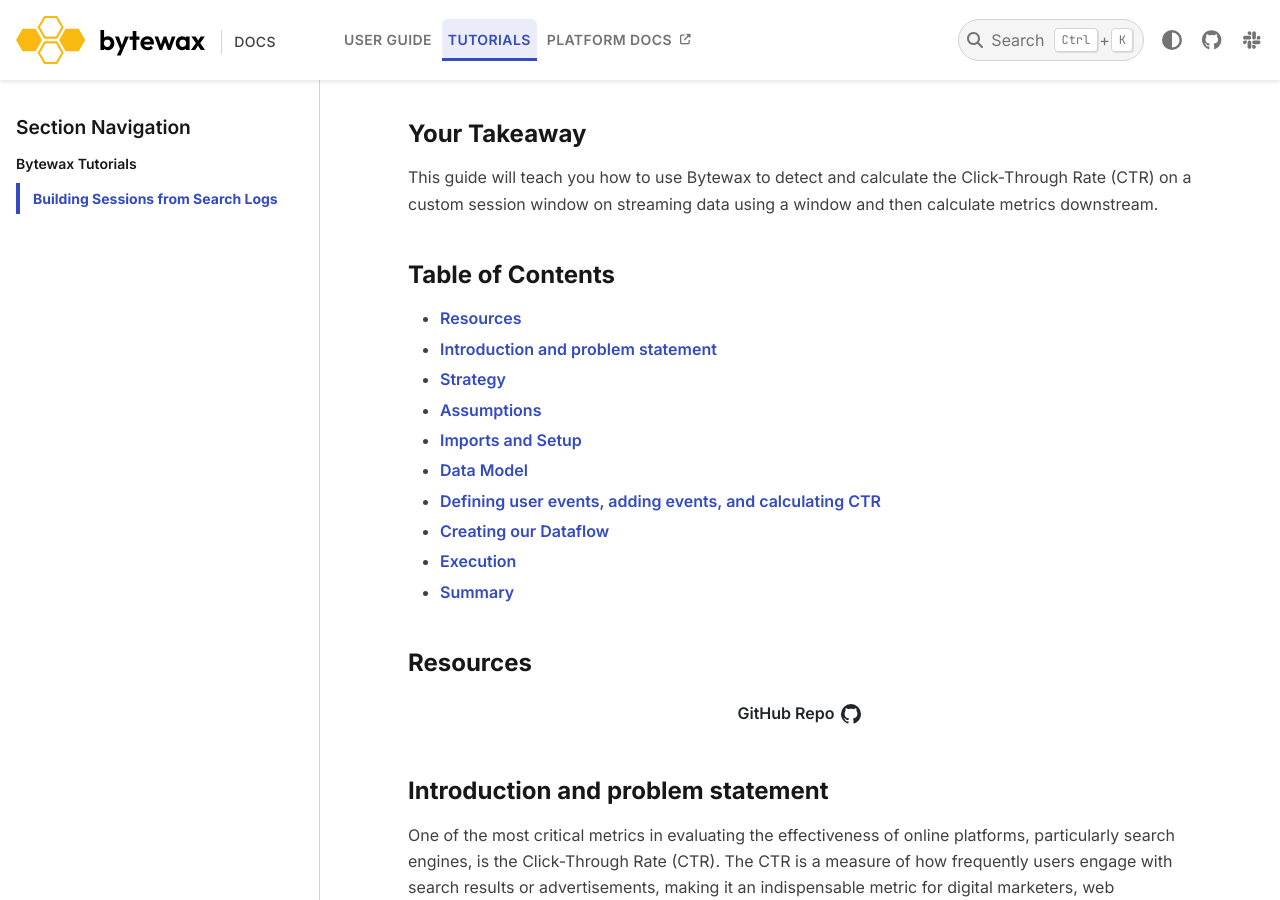
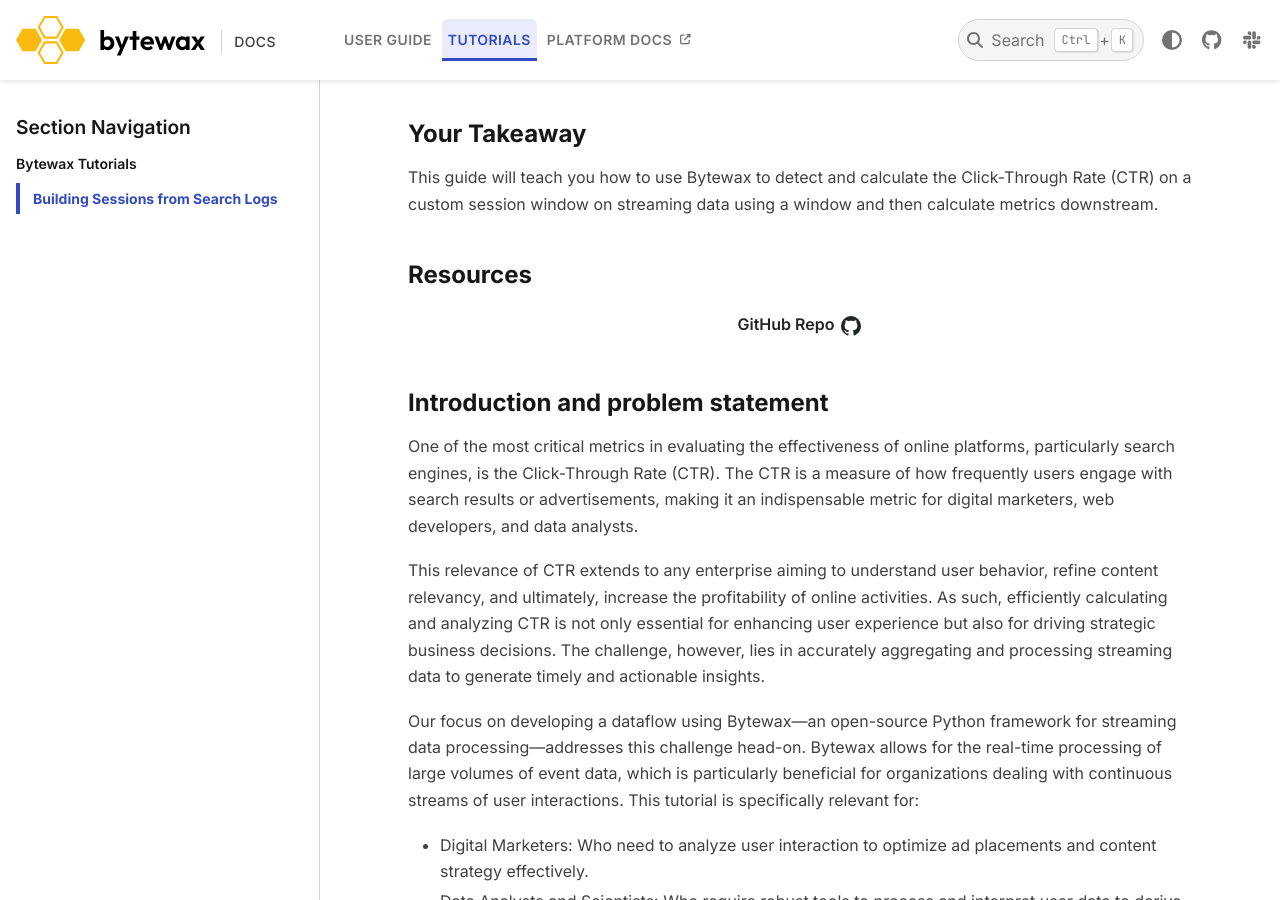
Before and after one commit to bytewax/bytewax, a Sphinx documentation site: the page built from docs/tutorial/search-logs/search-logs-tutorial.md, in a window 1280 px wide and 900 px high, scrolled down 491 px. Built offline with Sphinx 7.4.7 and the PyData theme 0.15.4, drawn with Linux system fonts in a browser that asks for light colours; pages that are not in the unit, such as notebooks, are missing from menus.

```diff
--- a/docs/tutorial/search-logs/search-logs-tutorial.md
+++ b/docs/tutorial/search-logs/search-logs-tutorial.md
@@ -27,18 +27,6 @@
 
 
 
-## Table of Contents
-
-- [Resources](#xref-resources)
-- [Introduction and problem statement](#xref-introduction)
-- [Strategy](#xref-strategy)
-- [Assumptions](#xref-assumptions)
-- [Imports and Setup](#xref-imports)
-- [Data Model](#xref-data-model)
-- [Defining user events, adding events, and calculating CTR](#xref-define-user-events)
-- [Creating our Dataflow](#xref-create-dataflow)
-- [Execution](#xref-execution-search-logs)
-- [Summary](#xref-summary)
 
 (xref-resources)=
 ## Resources
```
